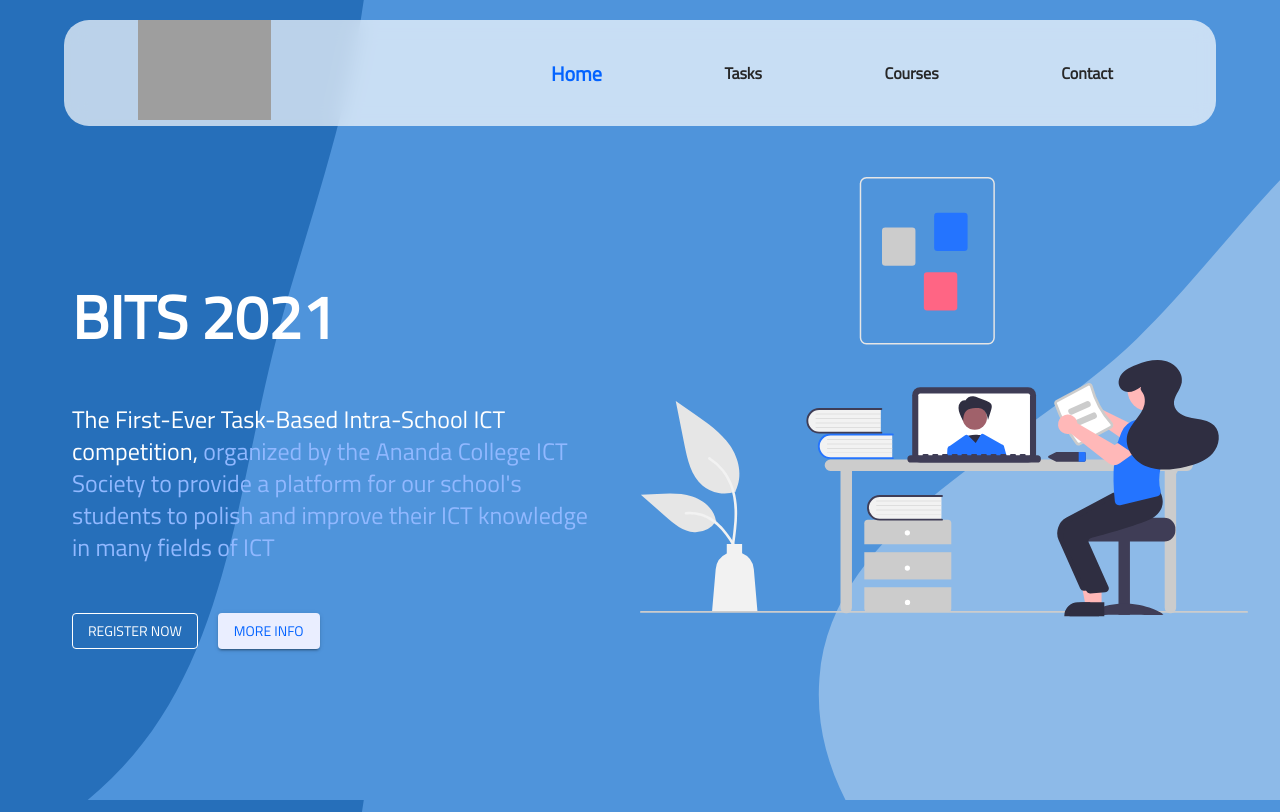
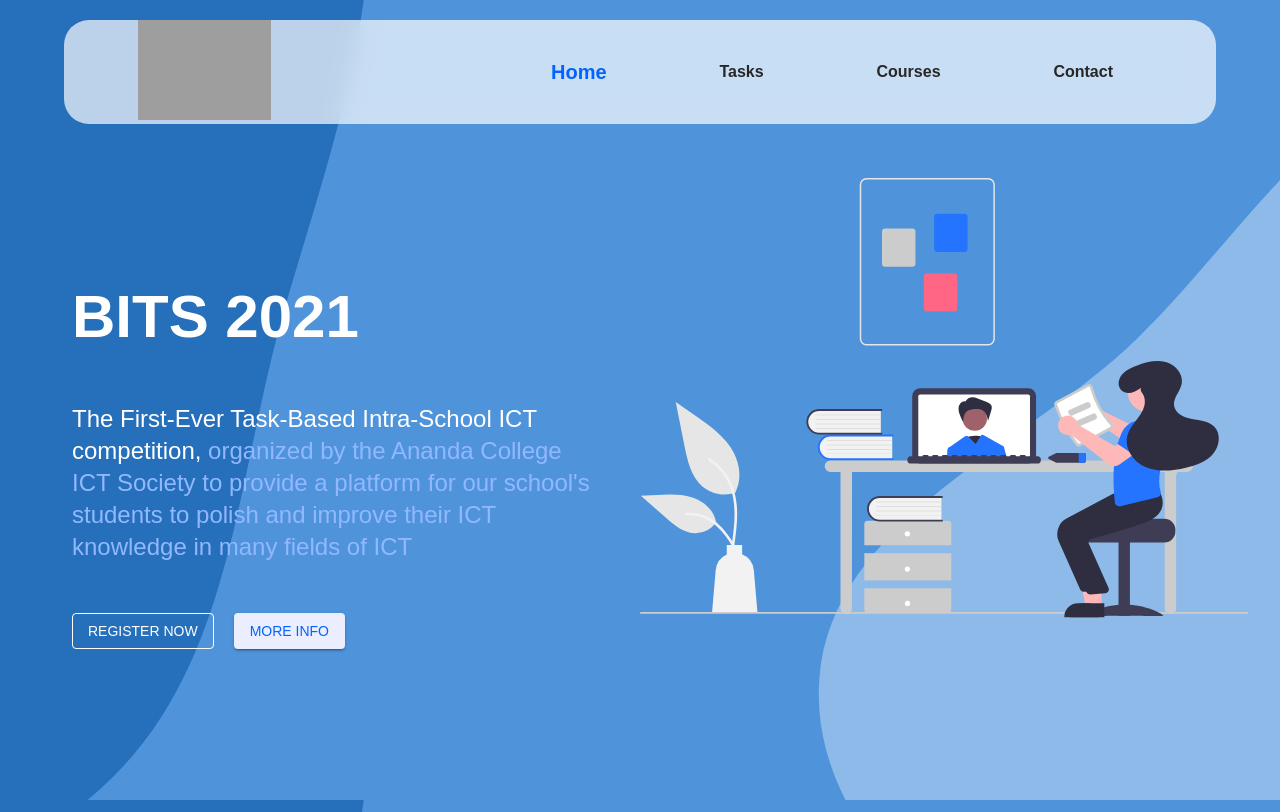
Before and after one commit to chamiduu/BitPoint-Final, a React (Create React App) app: page / in a window 1280 px wide. Shown: the top 812 px of the page. Built offline with nearby package versions, Linux system fonts and the light colour scheme; grey boxes are pictures that could not be loaded.

Commit message:
update scrollbar

```diff
--- a/src/App.css
+++ b/src/App.css
@@ -1,4 +1,4 @@
-@import url("https://fonts.googleapis.com/css2?family=Titillium+Web&display=swap");
+@import url('https://fonts.googleapis.com/css2?family=Open+Sans:wght@400;600;700&display=swap');
 
 html {
   scroll-behavior: smooth;
@@ -46,12 +46,12 @@
 }
 
 ::-webkit-scrollbar-thumb {
-  background: #3ed1b8;
+  background: #51c8ff;
   border-radius: 10px;
 }
 
 ::-webkit-scrollbar-thumb:hover {
-  background: #37b19c;
+  background: #48b0e0;
 }
 
 .mainbox {
```
